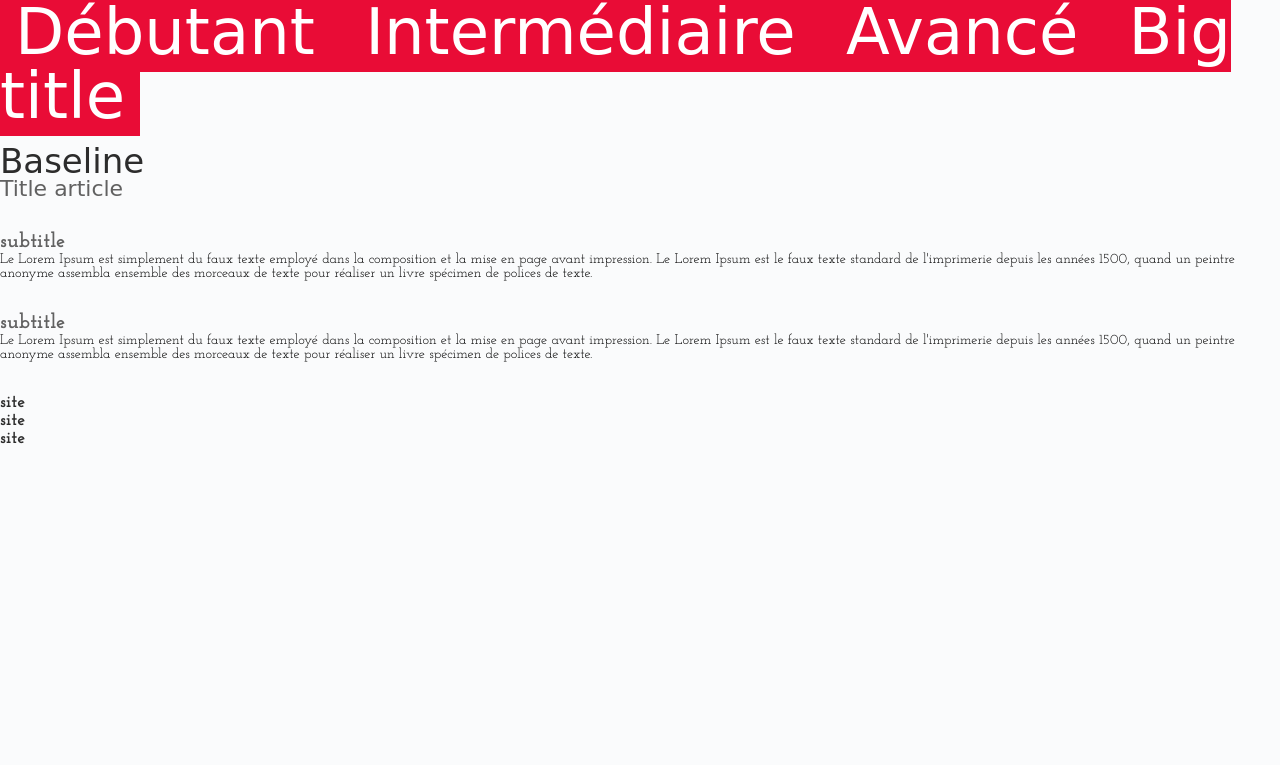
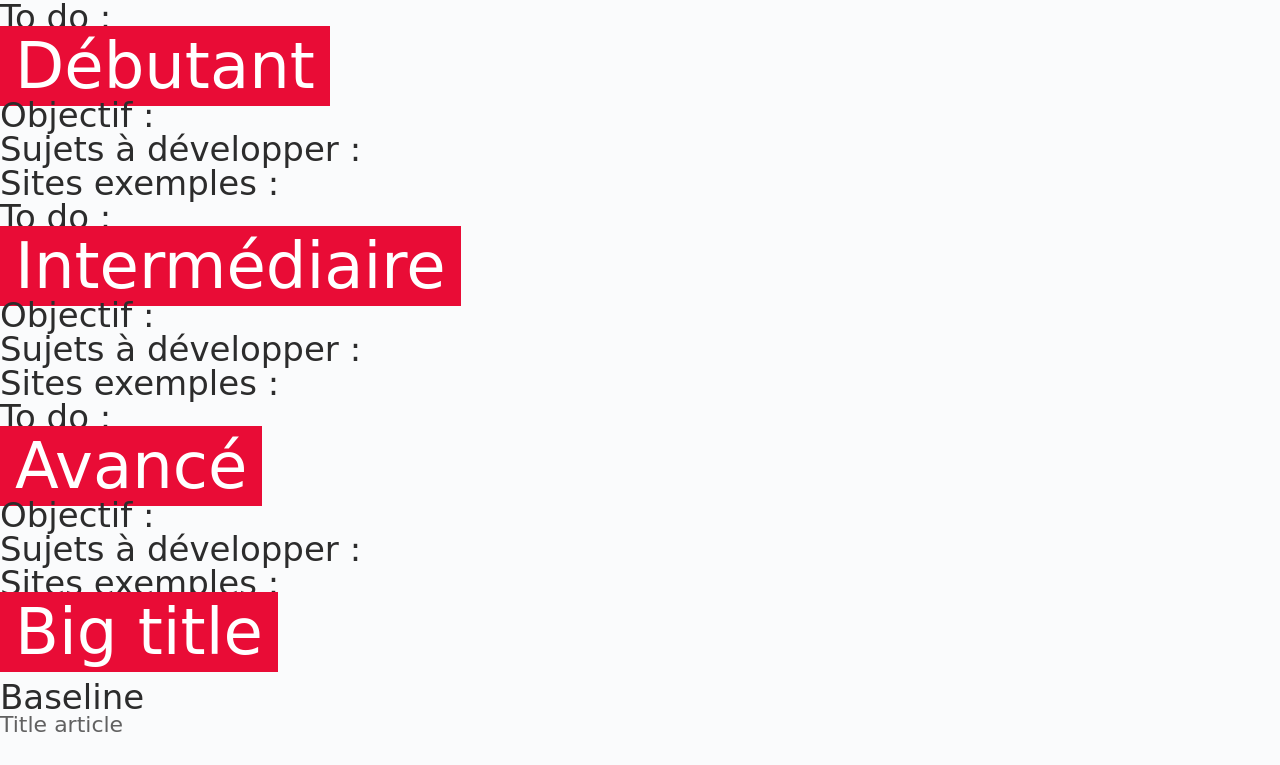
Before and after one commit to celinemoreno/D4id-201617-gridlayout1, a plain HTML site: page index.html in a window 1280 px wide. Shown: the top 765 px of the page. Drawn offline with Linux system fonts and the light colour scheme; a web font is replaced by a local one.

Commit message:
Divs + H2

```diff
--- a/index.html
+++ b/index.html
@@ -10,9 +10,77 @@
   </head>
 
   <body>
-    <h1> Débutant </h1>
-    <h1> Intermédiaire </h1>
-    <h1> Avancé </h1>
+
+
+    <section>
+
+  <div class="todo">
+    <h2>To do :</h2>
+  </div>
+
+<h1>Débutant</h1>
+
+  <div class="objectif">
+    <h2>Objectif :</h2>
+  </div>
+
+  <div class="sujets_developper">
+    <h2>Sujets à développer :</h2>
+  </div>
+
+  <div class="sites_exemples">
+    <h2>Sites exemples :</h2>
+  </div>
+
+    </section>
+
+
+  <section>
+
+    <div class="todo">
+      <h2>To do :</h2>
+    </div>
+
+<h1>Intermédiaire</h1>
+
+    <div class="objectif">
+      <h2>Objectif :</h2>
+    </div>
+
+    <div class="sujets_developper">
+      <h2>Sujets à développer :</h2>
+    </div>
+
+    <div class="sites_exemples">
+      <h2>Sites exemples :</h2>
+    </div>
+
+  </section>
+
+
+    <section>
+
+    <div class="todo">
+      <h2>To do :</h2>
+    </div>
+
+  <h1>Avancé</h1>
+
+    <div class="objectif">
+      <h2>Objectif :</h2>
+    </div>
+
+    <div class="sujets_developper">
+      <h2>Sujets à développer :</h2>
+    </div>
+
+    <div class="sites_exemples">
+      <h2>Sites exemples :</h2>
+    </div>
+
+      </section>
+
+
     <h1> Big title </h1>
     <br />
     <br>
```
